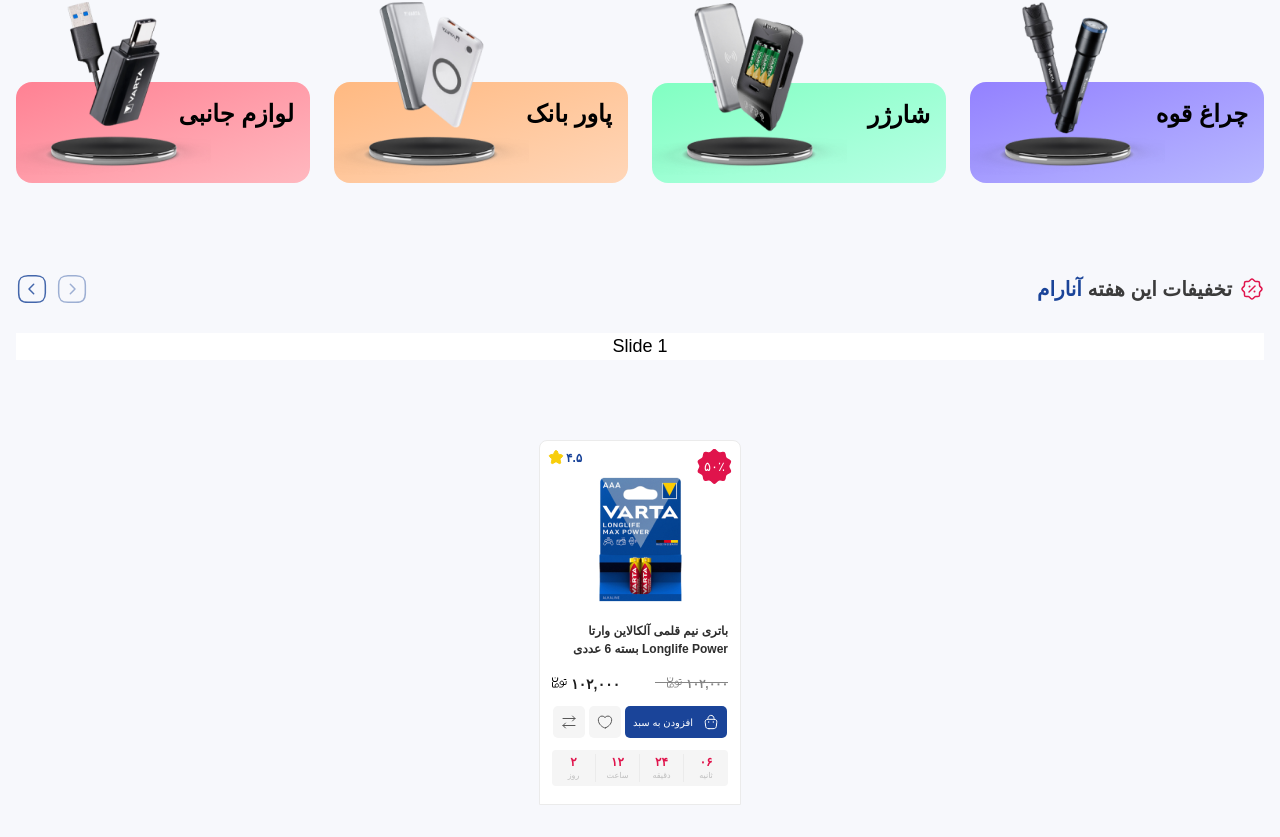
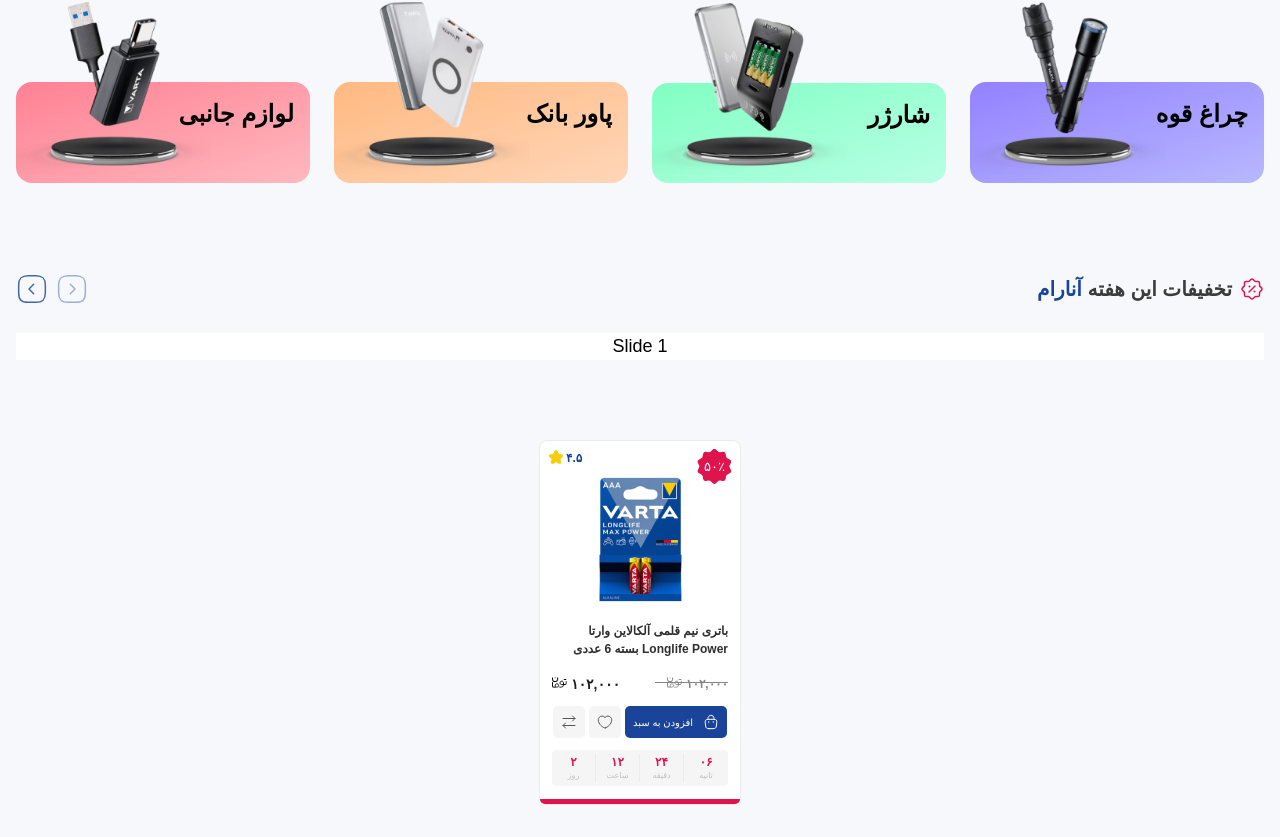
Before and after one commit to mahyarErshad/anaram-react, a React (Create React App) app: page / in a window 1280 px wide. Shown: the part 1020-1857 px from the top of the page. Built offline with nearby package versions, Linux system fonts and the light colour scheme; a web font is replaced by a local one.

Commit message:
Product card is done

```diff
--- a/src/Components/ProductCards/ProductCardWithDiscount/ProductCardWithDiscount.jsx
+++ b/src/Components/ProductCards/ProductCardWithDiscount/ProductCardWithDiscount.jsx
@@ -14,7 +14,7 @@ import ProductCardTimeCounter from "../ProductCardComponents/ProductCardTimeCoun
 
 function ProductCardWithDiscount() {
   return (
-    <figure className={`${styles.card} pt-3 pb-[0.875rem] relative px-3 rounded-t-lg bg-white border border-NeutralN30 flex flex-col cursor-pointer transition-all duration-300`}>
+    <figure className={`${styles.card} pt-3 pb-[0.875rem] relative px-3 rounded-lg bg-white border border-NeutralN30 flex flex-col cursor-pointer transition-all duration-300`}>
       <div className="flex-center h-2/4 mb-4 relative">
         <img className="mt-5 transition-all duration-300" src={batteryImage} alt="battery" />
         <ProductCardDiscountSection percentage="۵۰" />
--- a/src/Components/ProductCards/style/productCard.module.css
+++ b/src/Components/ProductCards/style/productCard.module.css
@@ -24,13 +24,16 @@
   content: "";
   position: absolute;
   bottom: 0;
-  right: 50%;
-  transform: translateX(100%);
-
+  right: 0;
+  width: 100%;
+  border-bottom-left-radius: 1rem;
+  border-bottom-right-radius: 1rem;
+  background-color: #e0144c;
+  height: 0.3125rem;
 }
 .counter:first-child {
   border-right: none;
 }
 .card:hover div div span:last-child {
-  color: #e0144c !important;
+  color: #e0144c;
 }
```
